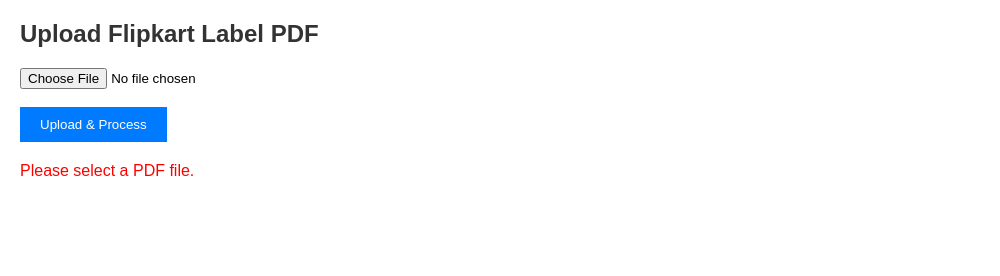
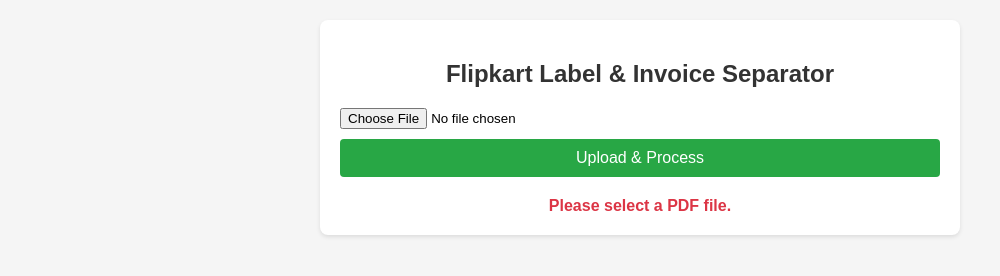
Before and after one commit to santoshk66/flipkart-label-extractor, a website: page public/index.html in a window 1280 px wide. Both pictures are taken after a click on the button "Upload & Process". Shown: the whole page, without its empty margins (0-1000 px from the left). Drawn offline with Linux system fonts and the light colour scheme.

Commit message:
Update index.html

```diff
--- a/public/index.html
+++ b/public/index.html
@@ -3,24 +3,30 @@
 <head>
   <title>Flipkart Label Tool</title>
   <style>
-    body { font-family: Arial, sans-serif; margin: 20px; }
-    h2 { color: #333; }
-    button { padding: 10px 20px; background: #007bff; color: white; border: none; cursor: pointer; }
+    body { font-family: Arial, sans-serif; margin: 20px; background: #f5f5f5; }
+    h2 { color: #333; text-align: center; }
+    .container { max-width: 600px; margin: 0 auto; padding: 20px; background: white; border-radius: 8px; box-shadow: 0 2px 4px rgba(0,0,0,0.1); }
+    input[type="file"] { display: block; margin: 10px 0; }
+    button { padding: 10px 20px; background: #28a745; color: white; border: none; border-radius: 4px; cursor: pointer; width: 100%; font-size: 16px; }
     button:disabled { background: #6c757d; cursor: not-allowed; }
-    button:hover:not(:disabled) { background: #0056b3; }
-    #result a { color: #007bff; text-decoration: none; margin-right: 10px; }
+    button:hover:not(:disabled) { background: #218838; }
+    .loader { display: none; border: 4px solid #f3f3f3; border-top: 4px solid #28a745; border-radius: 50%; width: 24px; height: 24px; animation: spin 1s linear infinite; margin: 10px auto; }
+    @keyframes spin { 0% { transform: rotate(0deg); } 100% { transform: rotate(360deg); } }
+    #result { margin-top: 20px; text-align: center; }
+    #result a { color: #007bff; text-decoration: none; margin: 0 10px; display: inline-block; }
     #result a:hover { text-decoration: underline; }
-    .error { color: red; }
-    .loader { display: none; border: 4px solid #f3f3f3; border-top: 4px solid #007bff; border-radius: 50%; width: 24px; height: 24px; animation: spin 1s linear infinite; margin: 10px 0; }
-    @keyframes spin { 0% { transform: rotate(0deg); } 100% { transform: rotate(360deg); } }
+    .error { color: #dc3545; font-weight: bold; }
+    .success { color: #28a745; font-weight: bold; }
   </style>
 </head>
 <body>
-  <h2>Upload Flipkart Label PDF</h2>
-  <input type="file" id="pdf" accept="application/pdf"><br><br>
-  <button id="uploadBtn" onclick="upload()">Upload & Process</button>
-  <div id="loader" class="loader"></div>
-  <div id="result" style="margin-top: 20px;"></div>
+  <div class="container">
+    <h2>Flipkart Label & Invoice Separator</h2>
+    <input type="file" id="pdf" accept="application/pdf">
+    <button id="uploadBtn" onclick="upload()">Upload & Process</button>
+    <div id="loader" class="loader"></div>
+    <div id="result"></div>
+  </div>
   <script>
     async function upload() {
       const fileInput = document.getElementById('pdf');
@@ -45,11 +51,11 @@
         const data = await res.json();
 
         if (!res.ok) {
-          throw new Error(data.error || `HTTP error! Status: ${res.status}`);
+          throw new Error(data.error || `Server error: ${res.status}`);
         }
 
         if (data.labelDownload || data.invoiceDownload) {
-          resultDiv.innerHTML = '';
+          resultDiv.innerHTML = '<span class="success">Processing complete!</span><br>';
           if (data.labelDownload) {
             resultDiv.innerHTML += `<a href="${data.labelDownload}" target="_blank">Download Labels PDF</a>`;
           }
@@ -60,7 +66,7 @@
           resultDiv.innerHTML = '<span class="error">No labels or invoices found in the PDF.</span>';
         }
       } catch (err) {
-        console.error('Fetch error:', err);
+        console.error('Upload error:', err);
         resultDiv.innerHTML = `<span class="error">Error: ${err.message}</span>`;
       } finally {
         uploadBtn.disabled = false;
```
